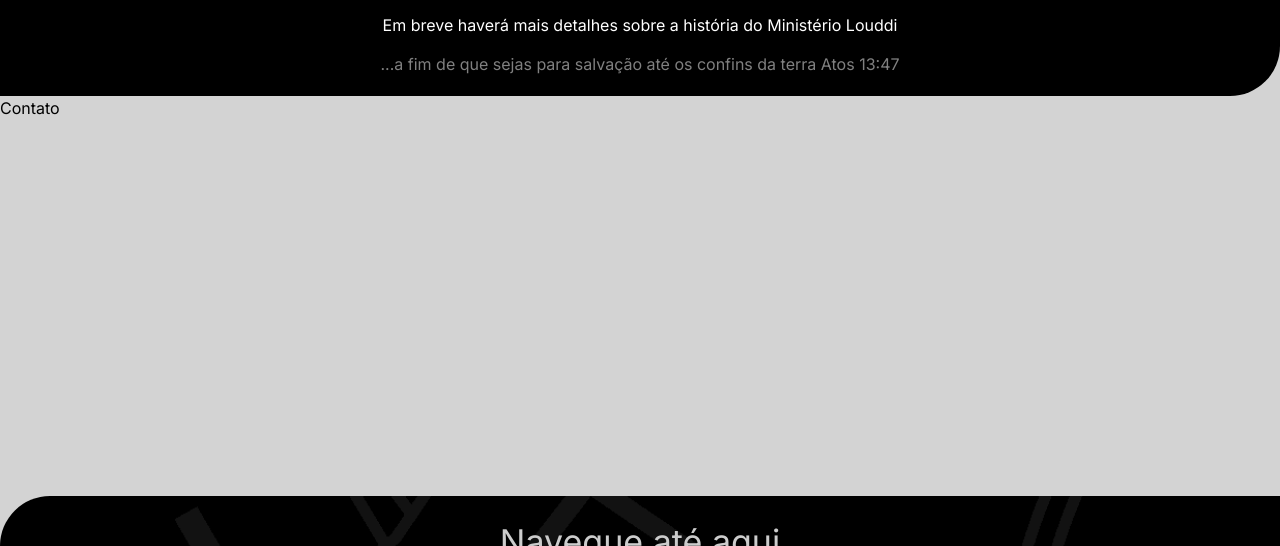
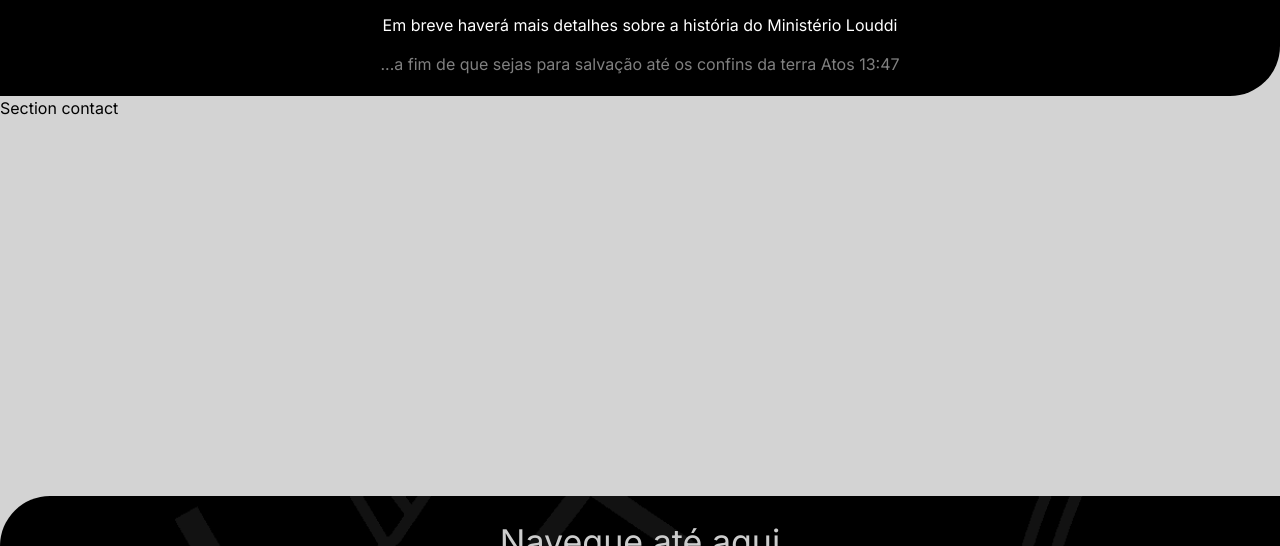
Before and after one commit to douglasslDev/louddi, a Next.js app: page / in a window 1280 px wide. Shown: the part 1044-1590 px from the top of the page. Built offline with nearby package versions, Linux system fonts and the light colour scheme.

Commit message:
correction4

```diff
--- a/src/app/page.tsx
+++ b/src/app/page.tsx
@@ -25,7 +25,7 @@
             13:47
           </Styled.WhoAreSubText>
         </Styled.WhoWeAre>
-        <Styled.contact>Contato</Styled.contact>
+        <Styled.contact>Section contact</Styled.contact>
 
         <Styled.Location>
           <Styled.BackgroundLocationContainer>
```
